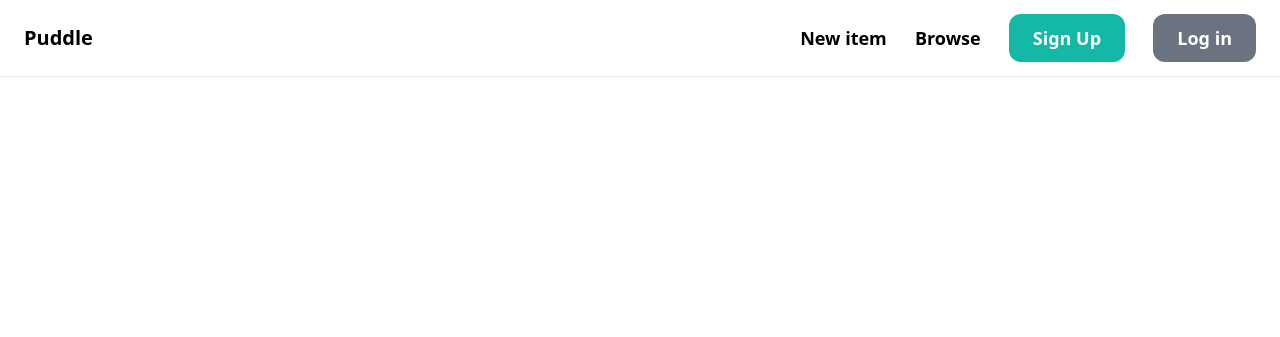
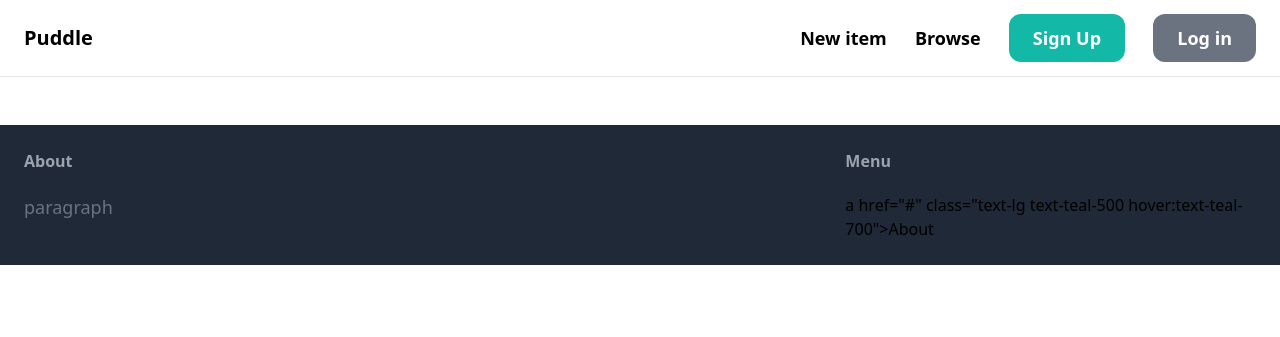
Before and after one commit to rojayachase/MarketplaceDjangoReact, a Python web app: template online_market/core/templates/core/base.html in a window 1280 px wide. Shown: the top 337 px of the page. Run offline with Jinja, Linux system fonts and the light colour scheme; the template is opened without the code that fills it, so the values that code supplies are empty; some libraries are stand-ins or nearby versions.

Commit message:
Update base.html

```diff
--- a/online_market/core/templates/core/base.html
+++ b/online_market/core/templates/core/base.html
@@ -24,7 +24,25 @@
     </nav>
 
         <div class="px-6 py-6">
-        {%block content%}
-        {% endblock %}</div>
+            {%block content%}
+           {% endblock %}
+        </div>
+
+    <footer class="py-6 px-6 flex justify-between bg-gray-800">
+      <div class="w-2/3 pr-10">
+          <h3 class="mb-5 font-semibold text-gray-400">About</h3>
+
+         <p class="text-lg text-gray-500">paragraph </p>
+      </div>
+
+      <div class="w-1/3">
+        <h3 class="mb-5 font-semibold text-gray-400">Menu</h3>
+
+        <ul class="space-y-2">
+          <li>a href="#" class="text-lg text-teal-500 hover:text-teal-700">About</a></li>
+        </ul>
+      </div>
+
+    </footer>
   </body>
 </html>
```
